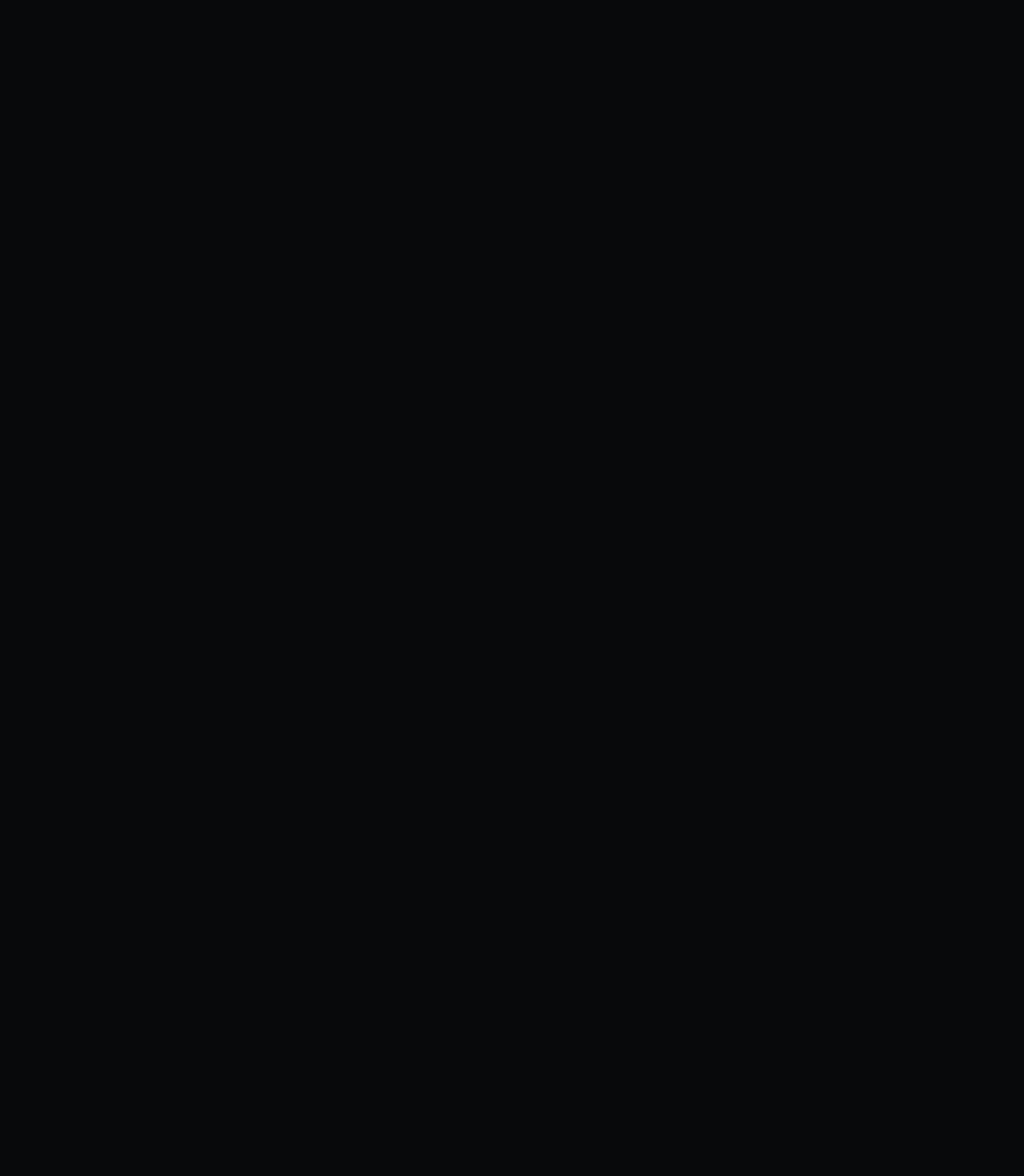
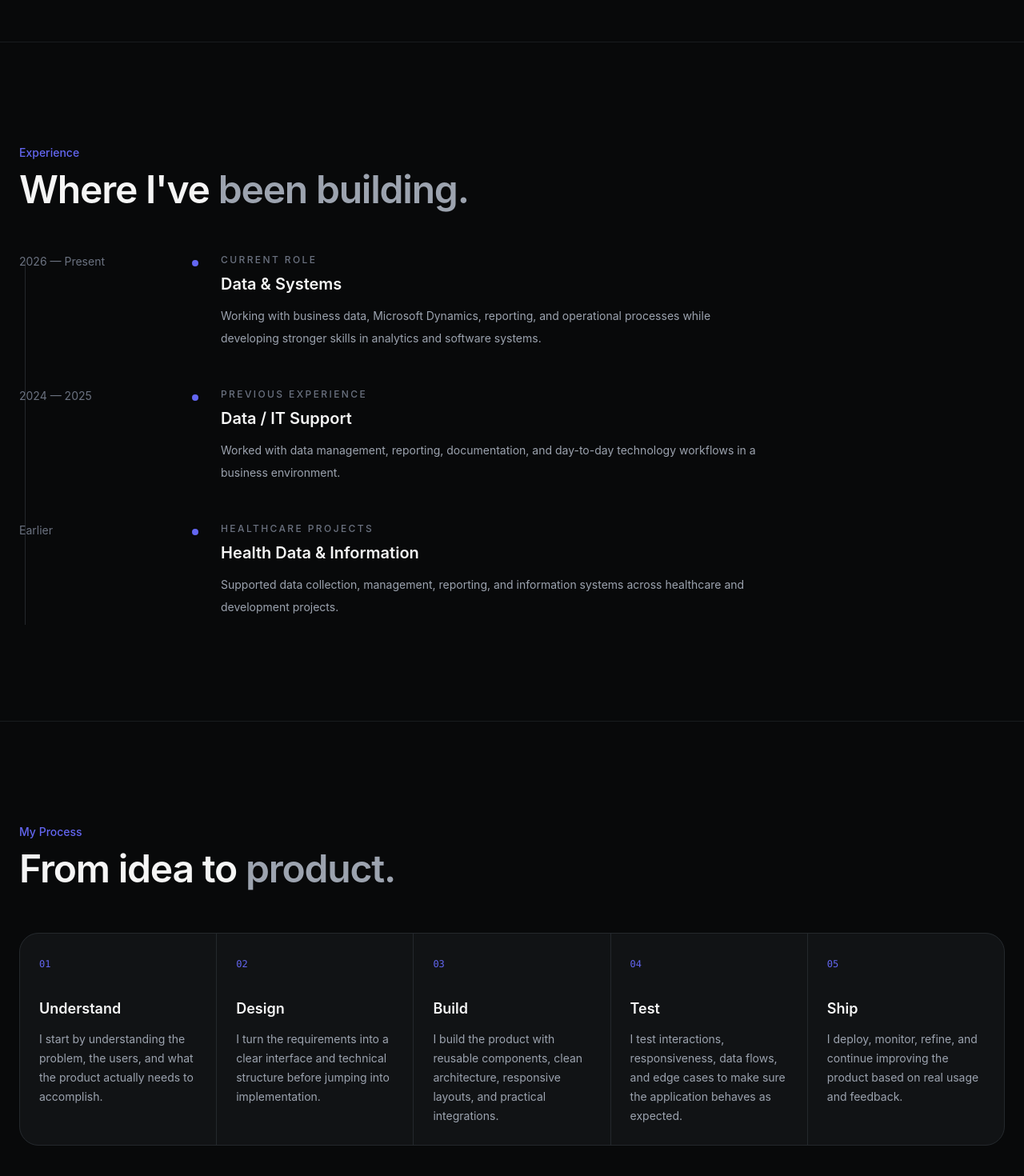
Before and after one commit to mikhayiyl/dancan-portfolio, a React (Vite) app: page / in a window 1280 px wide. Shown: the part 4301-5771 px from the top of the page at 80% size. Before the commit the page ends 4353 px from the top, so only its background shows below. Built offline with nearby package versions, Linux system fonts and the light colour scheme.

Commit message:
feat: add experience and development process

```diff
--- a/src/App.tsx
+++ b/src/App.tsx
@@ -4,6 +4,8 @@
 import Projects from "./components/Projects/Projects";
 import Skills from "./components/Skills/Skills";
 import About from "./components/About/About";
+import Experience from "./components/Experience/Experience";
+import Process from "./components/Process/Process";
 
 function App() {
   return (
@@ -14,6 +16,8 @@
       <Projects />
       <Skills />
       <About />
+      <Experience />
+      <Process />
     </main>
   );
 }
--- /dev/null
+++ b/src/components/Experience/Experience.tsx
@@ -0,0 +1,73 @@
+import { motion } from "framer-motion";
+import { experiences } from "../../data/Experience";
+
+function Experience() {
+  return (
+    <section className="border-t border-[#24282C]/60 py-32">
+      <div className="mx-auto max-w-7xl px-6">
+        {/* Header */}
+        <motion.div
+          initial={{ opacity: 0, y: 20 }}
+          whileInView={{ opacity: 1, y: 0 }}
+          viewport={{ once: true }}
+          transition={{ duration: 0.6 }}
+          className="mb-14 max-w-2xl"
+        >
+          <p className="mb-3 text-sm font-medium text-[#6366F1]">Experience</p>
+
+          <h2 className="text-4xl font-semibold tracking-tight sm:text-5xl">
+            Where I've
+            <span className="text-[#9CA3AF]"> been building.</span>
+          </h2>
+        </motion.div>
+
+        {/* Timeline */}
+        <div className="relative">
+          {/* Timeline Line */}
+          <div className="absolute left-1.75 top-2 hidden h-full w-px bg-[#24282C] sm:block" />
+
+          <div className="space-y-12">
+            {experiences.map((experience, index) => (
+              <motion.div
+                key={`${experience.period}-${experience.role}`}
+                initial={{ opacity: 0, x: -20 }}
+                whileInView={{ opacity: 1, x: 0 }}
+                viewport={{ once: true }}
+                transition={{
+                  duration: 0.6,
+                  delay: index * 0.1,
+                }}
+                className="relative grid gap-4 sm:grid-cols-[180px_1fr] sm:gap-10"
+              >
+                {/* Date */}
+                <div className="text-sm text-[#6B7280]">
+                  {experience.period}
+                </div>
+
+                {/* Content */}
+                <div className="relative sm:pl-8">
+                  {/* Timeline Dot */}
+                  <span className="absolute left-0 top-1.5 hidden h-3 w-3 -translate-x-1/2 rounded-full border-2 border-[#08090A] bg-[#6366F1] sm:block" />
+
+                  <p className="text-xs font-medium uppercase tracking-[0.2em] text-[#6B7280]">
+                    {experience.company}
+                  </p>
+
+                  <h3 className="mt-2 text-xl font-semibold">
+                    {experience.role}
+                  </h3>
+
+                  <p className="mt-3 max-w-2xl text-sm leading-7 text-[#9CA3AF]">
+                    {experience.description}
+                  </p>
+                </div>
+              </motion.div>
+            ))}
+          </div>
+        </div>
+      </div>
+    </section>
+  );
+}
+
+export default Experience;
--- /dev/null
+++ b/src/components/Process/Process.tsx
@@ -0,0 +1,87 @@
+import { motion } from "framer-motion";
+
+const processSteps = [
+  {
+    number: "01",
+    title: "Understand",
+    description:
+      "I start by understanding the problem, the users, and what the product actually needs to accomplish.",
+  },
+  {
+    number: "02",
+    title: "Design",
+    description:
+      "I turn the requirements into a clear interface and technical structure before jumping into implementation.",
+  },
+  {
+    number: "03",
+    title: "Build",
+    description:
+      "I build the product with reusable components, clean architecture, responsive layouts, and practical integrations.",
+  },
+  {
+    number: "04",
+    title: "Test",
+    description:
+      "I test interactions, responsiveness, data flows, and edge cases to make sure the application behaves as expected.",
+  },
+  {
+    number: "05",
+    title: "Ship",
+    description:
+      "I deploy, monitor, refine, and continue improving the product based on real usage and feedback.",
+  },
+];
+
+function Process() {
+  return (
+    <section className="border-t border-[#24282C]/60 py-32">
+      <div className="mx-auto max-w-7xl px-6">
+        {/* Header */}
+        <motion.div
+          initial={{ opacity: 0, y: 20 }}
+          whileInView={{ opacity: 1, y: 0 }}
+          viewport={{ once: true }}
+          transition={{ duration: 0.6 }}
+          className="mb-14 max-w-2xl"
+        >
+          <p className="mb-3 text-sm font-medium text-[#6366F1]">My Process</p>
+
+          <h2 className="text-4xl font-semibold tracking-tight sm:text-5xl">
+            From idea to
+            <span className="text-[#9CA3AF]"> product.</span>
+          </h2>
+        </motion.div>
+
+        {/* Process Grid */}
+        <div className="grid gap-px overflow-hidden rounded-3xl border border-[#24282C] bg-[#24282C] sm:grid-cols-2 lg:grid-cols-5">
+          {processSteps.map((step, index) => (
+            <motion.div
+              key={step.number}
+              initial={{ opacity: 0, y: 20 }}
+              whileInView={{ opacity: 1, y: 0 }}
+              viewport={{ once: true }}
+              transition={{
+                duration: 0.5,
+                delay: index * 0.08,
+              }}
+              className="bg-[#111315] p-6 transition-colors duration-300 hover:bg-[#171A1D]"
+            >
+              <span className="font-mono text-xs text-[#6366F1]">
+                {step.number}
+              </span>
+
+              <h3 className="mt-8 text-lg font-semibold">{step.title}</h3>
+
+              <p className="mt-3 text-sm leading-6 text-[#9CA3AF]">
+                {step.description}
+              </p>
+            </motion.div>
+          ))}
+        </div>
+      </div>
+    </section>
+  );
+}
+
+export default Process;
--- /dev/null
+++ b/src/data/Experience.ts
@@ -0,0 +1,23 @@
+export const experiences = [
+  {
+    period: "2026 — Present",
+    role: "Data & Systems",
+    company: "Current Role",
+    description:
+      "Working with business data, Microsoft Dynamics, reporting, and operational processes while developing stronger skills in analytics and software systems.",
+  },
+  {
+    period: "2024 — 2025",
+    role: "Data / IT Support",
+    company: "Previous Experience",
+    description:
+      "Worked with data management, reporting, documentation, and day-to-day technology workflows in a business environment.",
+  },
+  {
+    period: "Earlier",
+    role: "Health Data & Information",
+    company: "Healthcare Projects",
+    description:
+      "Supported data collection, management, reporting, and information systems across healthcare and development projects.",
+  },
+];
```
